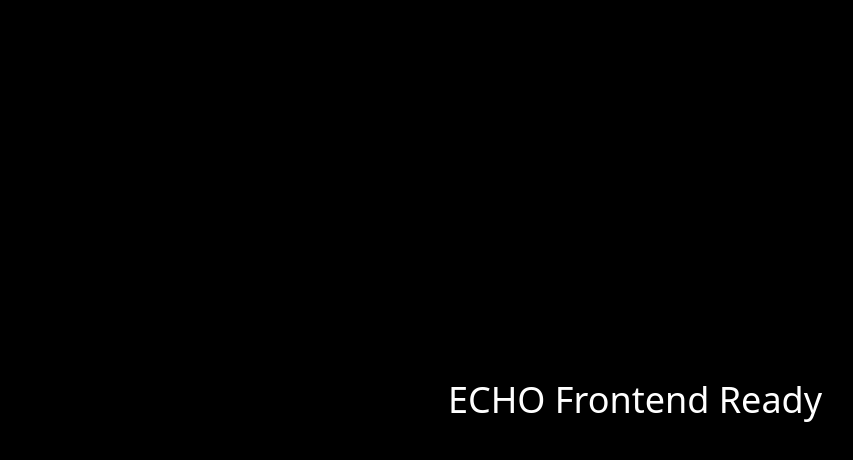
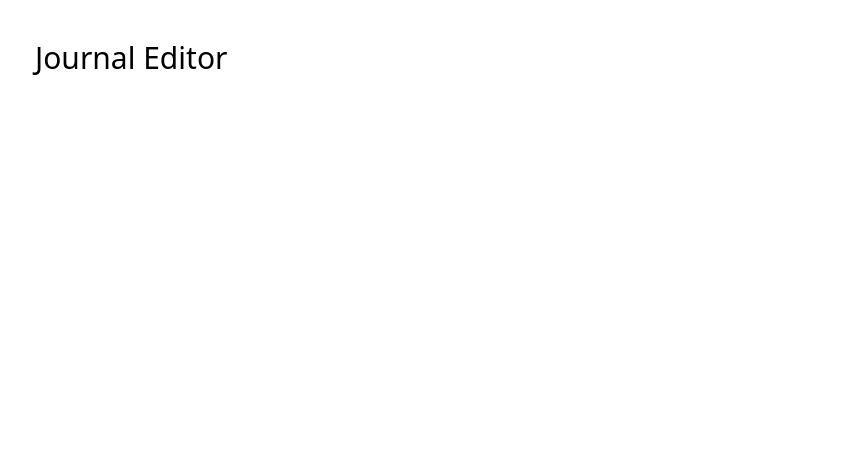
Before and after one commit to ManojBasty/echo-journal, a React (Vite) app in the folder echo-frontend/: page /journal in a window 1280 px wide. Shown: the top 460 px of the page, without its empty margins (5-858 px from the left). Built offline with nearby package versions, Linux system fonts and the light colour scheme.

Commit message:
feat(router): setup React Router and create base application pages

```diff
--- a/echo-frontend/src/App.tsx
+++ b/echo-frontend/src/App.tsx
@@ -1,7 +1,5 @@
+import AppRoutes from "./routes/AppRoutes";
+
 export default function App() {
-  return (
-    <div className="h-screen bg-black text-white flex items-center justify-center text-4xl">
-      ECHO Frontend Ready
-    </div>
-  )
+  return <AppRoutes />;
 }
--- a/echo-frontend/src/pages/Dashboard.tsx
+++ b/echo-frontend/src/pages/Dashboard.tsx
@@ -0,0 +1,7 @@
+export default function Dashboard() {
+  return (
+    <div className="p-10 text-3xl">
+      Dashboard
+    </div>
+  );
+}
--- a/echo-frontend/src/pages/Journal.tsx
+++ b/echo-frontend/src/pages/Journal.tsx
@@ -0,0 +1,7 @@
+export default function Journal() {
+  return (
+    <div className="p-10 text-3xl">
+      Journal Editor
+    </div>
+  );
+}
--- a/echo-frontend/src/pages/Login.tsx
+++ b/echo-frontend/src/pages/Login.tsx
@@ -0,0 +1,7 @@
+export default function Login() {
+  return (
+    <div className="h-screen flex items-center justify-center text-3xl">
+      Login Page
+    </div>
+  );
+}
--- a/echo-frontend/src/pages/Register.tsx
+++ b/echo-frontend/src/pages/Register.tsx
@@ -0,0 +1,7 @@
+export default function Register() {
+  return (
+    <div className="h-screen flex items-center justify-center text-3xl">
+      Register Page
+    </div>
+  );
+}
--- a/echo-frontend/src/routes/AppRoutes.tsx
+++ b/echo-frontend/src/routes/AppRoutes.tsx
@@ -0,0 +1,19 @@
+import { BrowserRouter, Routes, Route } from "react-router-dom";
+
+import Login from "../pages/Login";
+import Register from "../pages/Register";
+import Dashboard from "../pages/Dashboard";
+import Journal from "../pages/Journal";
+
+export default function AppRoutes() {
+  return (
+    <BrowserRouter>
+      <Routes>
+        <Route path="/" element={<Login />} />
+        <Route path="/register" element={<Register />} />
+        <Route path="/dashboard" element={<Dashboard />} />
+        <Route path="/journal" element={<Journal />} />
+      </Routes>
+    </BrowserRouter>
+  );
+}
```
